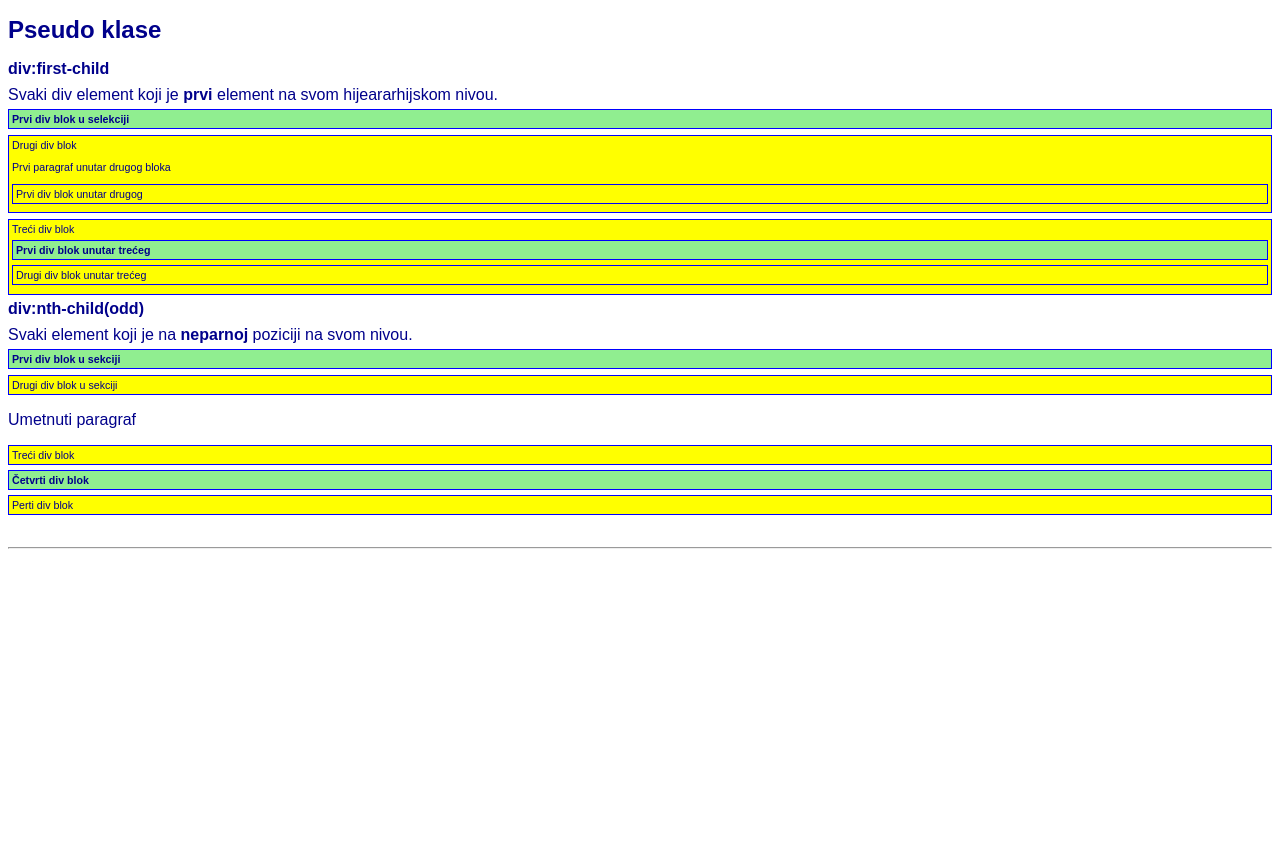
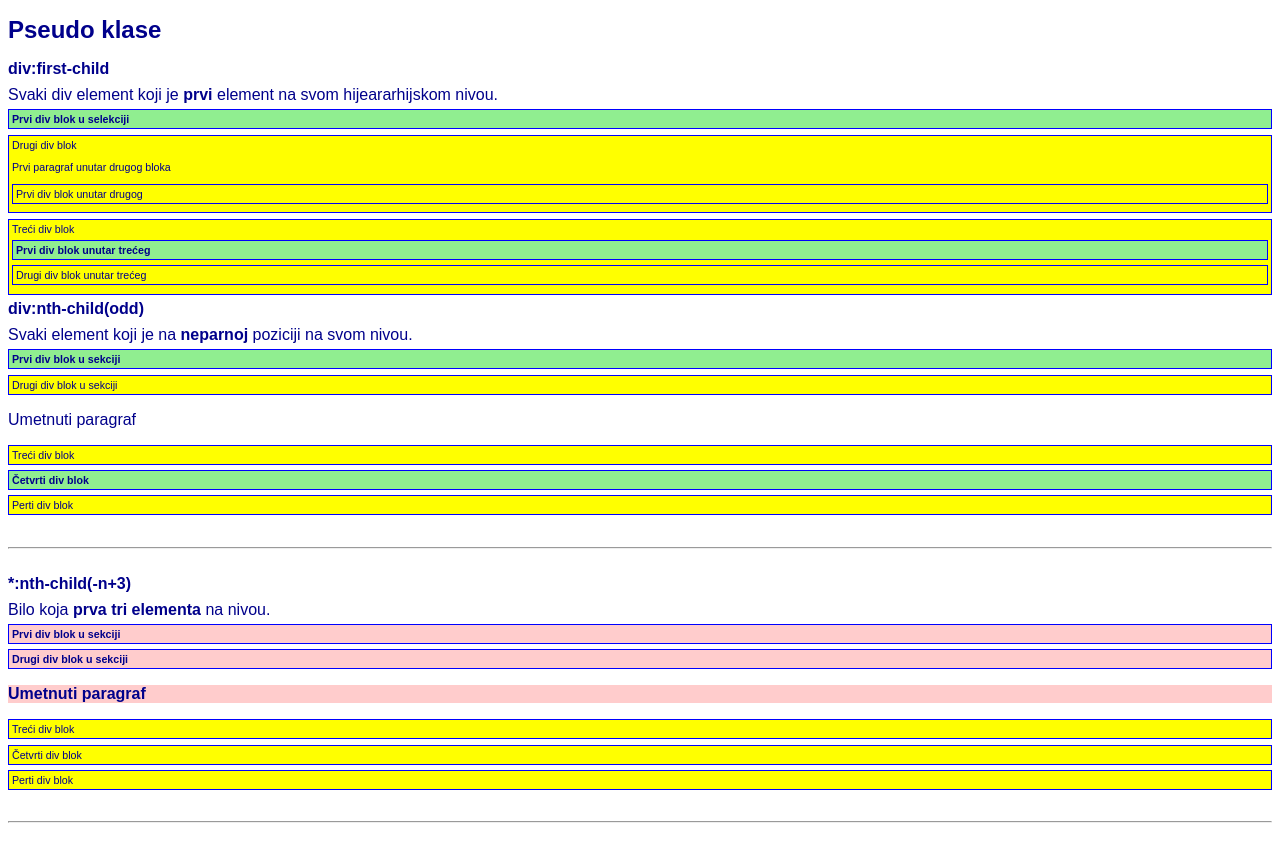
Before and after one commit to Marasz01/algebra.selektori3, a plain HTML site: page index.html in a window 1280 px wide. Before the commit the page ends 800 px from the top, so only its background shows below. Drawn offline with Linux system fonts and the light colour scheme.

Commit message:
add nth2

```diff
--- a/index.html
+++ b/index.html
@@ -40,5 +40,21 @@
       <hr />
       <br />
     </section>
+
+    <section>
+      <h2>*:nth-child(-n+3)</h2>
+      Bilo koja <b>prva tri elementa</b> na nivou.
+      <section class="nth2">
+        <div>Prvi div blok u sekciji</div>
+        <div>Drugi div blok u sekciji</div>
+        <p>Umetnuti paragraf</p>
+        <div>Treći div blok</div>
+        <div>Četvrti div blok</div>
+        <div>Perti div blok</div>
+      </section>
+      <br />
+      <hr />
+      <br />
+    </section>
   </body>
 </html>
--- a/style.css
+++ b/style.css
@@ -32,3 +32,8 @@ div {
     font-weight: bold;
     background-color: lightgreen;
 }
+
+.nth2 *:nth-child(-n+3) {
+    font-weight: bold;
+    background-color: #fcc;
+}
```
